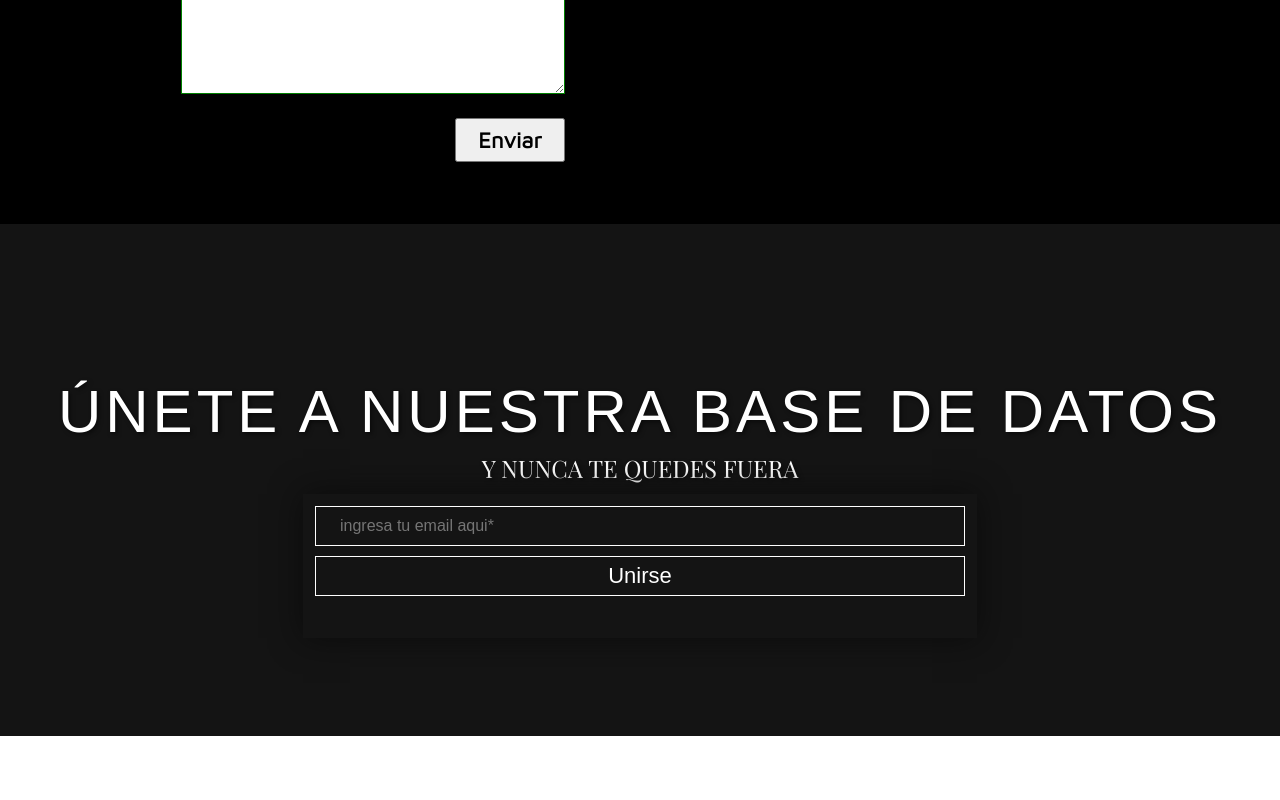
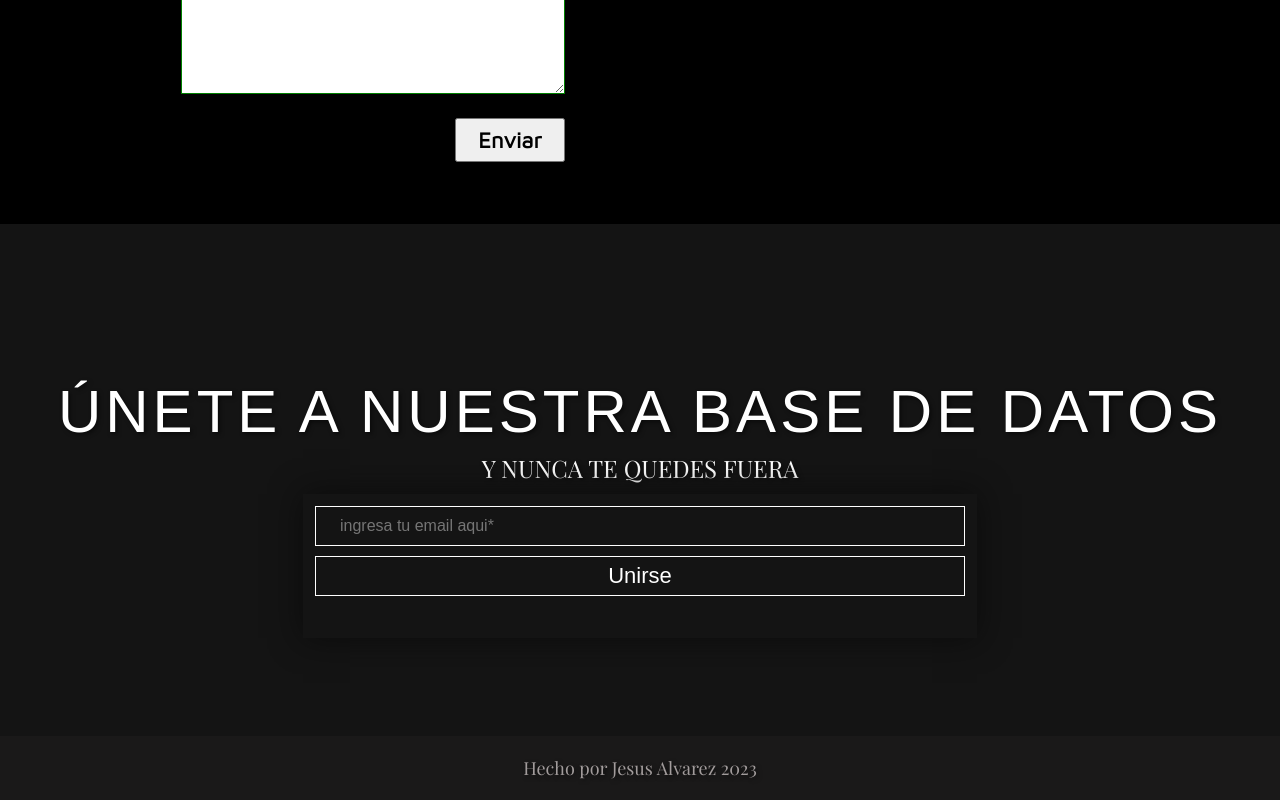
Before and after one commit to alvarezjp/nortePolo, a React (Vite) app: page / in a window 1280 px wide. Shown: the part 3536-4336 px from the top of the page. Before the commit the page ends 4272 px from the top, so only its background shows below. Built offline with nearby package versions, Linux system fonts and the light colour scheme; a web font is replaced by a local one.

Commit message:
se agrego el footer

```diff
--- a/src/App.jsx
+++ b/src/App.jsx
@@ -8,6 +8,7 @@ import Oferta from "./Components/Oferta/Oferta";
 import About from "./Components/About";
 import Contact from "./Components/Contact";
 import JoinUp from "./Components/JoinUp/Index";
+import Footer from "./Components/Footer";
 
 function App() {
   return (
@@ -20,6 +21,7 @@ function App() {
         <About/>
         <Contact/>
         <JoinUp/>
+        <Footer/>
     </>
   );
 }
--- a/src/Components/Footer/index.jsx
+++ b/src/Components/Footer/index.jsx
@@ -0,0 +1,27 @@
+import React from "react";
+import styled from "styled-components";
+import { SubTitle } from "../UI";
+
+
+const StyledFooter = styled.footer`
+height: 8vh;
+background-color: #1A1919;
+display: flex;
+align-items: center;
+justify-content: center;
+`
+
+const StyledText = styled(SubTitle)`
+font-size: 18px;
+color: #a29c9c;
+`
+
+const Footer = () =>{
+    return (
+        <StyledFooter>
+            <StyledText>Hecho por Jesus Alvarez 2023</StyledText>
+        </StyledFooter>
+    )
+}
+
+export default Footer;
```
